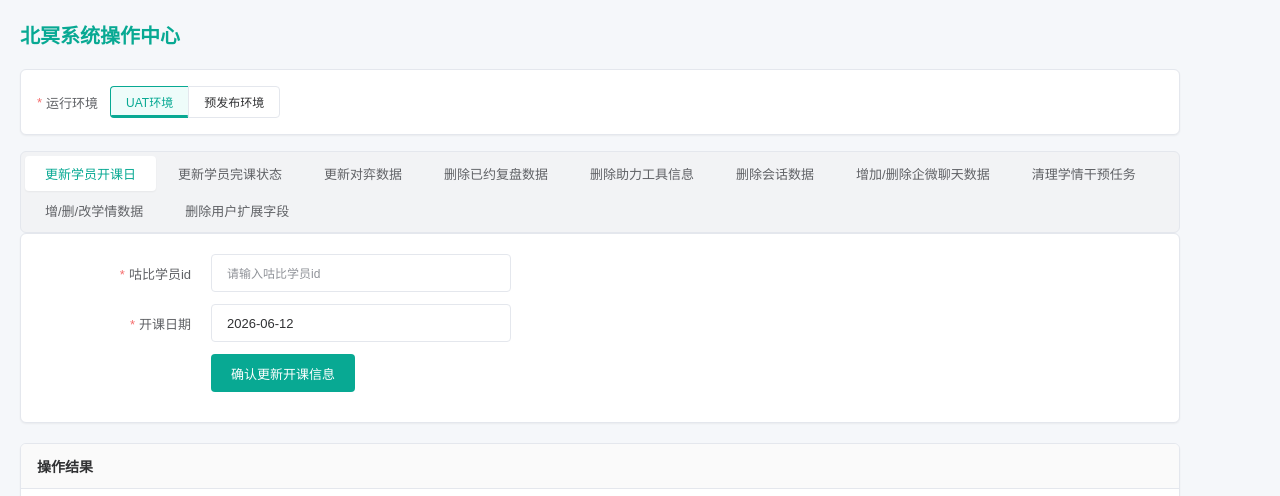
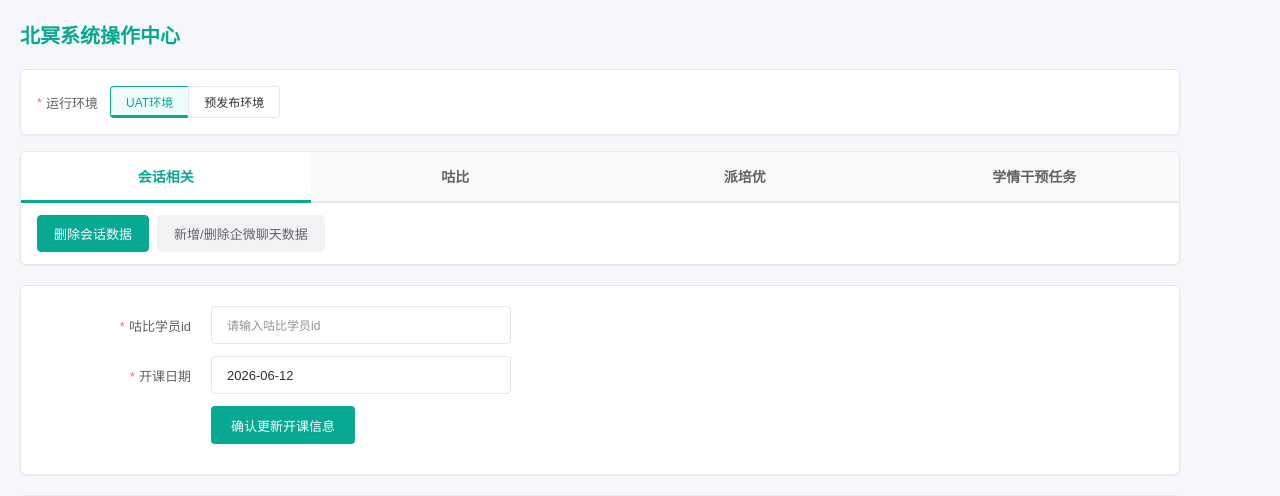
Before and after one commit to ZXX0523/test_platform, a Flask app: page /dm_gubi/py/dm_gubi in a window 1280 px wide. Shown: the top 496 px of the page. Run offline with Flask 2, Linux system fonts and the light colour scheme.

Commit message:
调整页面展示，增加二级tab

```diff
--- a/lib/py/dm_script.py
+++ b/lib/py/dm_script.py
@@ -886,7 +886,7 @@ class Dm_Script():
         """
         删除用户扩展字段数据
         根据品牌代码和大用户ID删除 eos_basic.user_extend_field 表中的数据
-        :param env: 环境标识（注意：eos_basic 数据库目前只有一套配置）
+        :param env: 环境标识
         :param brand_code: 品牌代码 (VIP_Maths, VIP_WanDou, VIP_YuWen 等)
         :param unification_id: 大用户ID
         :param field_names: 要删除的字段名，逗号分隔（如 'studentStage,grade'），为空则删除全部
--- a/static/css/ai_css.css
+++ b/static/css/ai_css.css
@@ -162,27 +162,98 @@ body {
     border: 1px solid var(--border);
 }
 
-.tab-item {
-    padding: 8px 20px;
+/* 一级分类标签样式 */
+.nav-tabs-wrapper {
+    background: var(--bg-card);
+    border-radius: var(--radius-md);
+    box-shadow: var(--shadow-sm);
+    border: 1px solid var(--border);
+    margin-bottom: 20px;
+    overflow: hidden;
+}
+
+.category-tabs {
+    display: flex;
+    gap: 0;
+    background: var(--bg-highlight);
+    padding: 0;
+    border-bottom: 2px solid var(--border);
+}
+
+.category-tab {
+    flex: 1;
+    padding: 14px 20px;
+    font-size: 14px;
+    font-weight: 600;
+    color: var(--text-secondary);
+    background: transparent;
+    cursor: pointer;
+    transition: var(--transition);
+    border-bottom: 3px solid transparent;
+    margin-bottom: -2px;
+    display: flex;
+    align-items: center;
+    justify-content: center;
+    gap: 8px;
+}
+
+.category-tab .tab-icon {
+    font-size: 16px;
+}
+
+.category-tab .tab-text {
+    font-size: 14px;
+}
+
+.category-tab.active {
+    color: var(--primary);
+    background: var(--bg-card);
+    border-bottom-color: var(--primary);
+}
+
+.category-tab:hover:not(.active) {
+    color: var(--primary);
+    background: rgba(8, 169, 147, 0.05);
+}
+
+/* 二级子标签容器 */
+.sub-tabs-container {
+    padding: 12px 16px;
+    background: var(--bg-card);
+}
+
+.sub-tabs {
+    display: none;
+    flex-wrap: wrap;
+    gap: 8px;
+}
+
+.sub-tabs.active {
+    display: flex;
+}
+
+.sub-tab-item {
+    padding: 8px 16px;
     font-size: 13px;
     font-weight: 500;
     color: var(--text-secondary);
+    background: var(--bg-tab);
     border-radius: var(--radius-sm);
     cursor: pointer;
     transition: var(--transition);
-    white-space: nowrap;
+    border: 1px solid transparent;
 }
 
-.tab-item.active {
-    background: var(--bg-card);
-    color: var(--primary);
-    box-shadow: var(--shadow-sm);
+.sub-tab-item.active {
+    background: var(--primary);
+    color: white;
+    border-color: var(--primary);
 }
 
-.tab-item:hover:not(.active) {
+.sub-tab-item:hover:not(.active) {
     color: var(--primary);
     background: var(--primary-light);
-    opacity: 0.8;
+    border-color: var(--primary);
 }
 
 /* ========== 核心修改：表单面板样式 ========== */
--- a/templates/dm/dm_gubi.html
+++ b/templates/dm/dm_gubi.html
@@ -34,18 +34,52 @@
         </div>
     </div>
 
-    <!-- 标签页 -->
-    <div class="tabs">
-        <div class="tab-item active" data-tab="tab1">更新学员开课日</div>
-        <div class="tab-item" data-tab="tab2">更新学员完课状态</div>
-        <div class="tab-item" data-tab="tab3">更新对弈数据</div>
-        <div class="tab-item" data-tab="tab4">删除已约复盘数据</div>
-        <div class="tab-item" data-tab="tab5">删除助力工具信息</div>
-        <div class="tab-item" data-tab="tab6">删除会话数据</div>
-        <div class="tab-item" data-tab="tab7">增加/删除企微聊天数据</div>
-        <div class="tab-item" data-tab="tab8">清理学情干预任务</div>
-        <div class="tab-item" data-tab="tab9">增/删/改学情数据</div>
-        <div class="tab-item" data-tab="tab10">删除用户扩展字段</div>
+    <!-- 标签页导航 -->
+    <div class="nav-tabs-wrapper">
+        <!-- 一级分类标签 -->
+        <div class="category-tabs">
+            <div class="category-tab active" data-category="common">
+                <!-- <span class="tab-icon">💬</span> -->
+                <span class="tab-text">会话相关</span>
+            </div>
+            <div class="category-tab" data-category="gubi">
+                <!-- <span class="tab-icon">🎮</span> -->
+                <span class="tab-text">咕比</span>
+            </div>
+            <div class="category-tab" data-category="ppy">
+                <!-- <span class="tab-icon">📚</span> -->
+                <span class="tab-text">派培优</span>
+            </div>
+            <div class="category-tab" data-category="learning">
+                <!-- <span class="tab-icon">📊</span> -->
+                <span class="tab-text">学情干预任务</span>
+            </div>
+        </div>
+        <!-- 二级子标签 -->
+        <div class="sub-tabs-container">
+            <!-- 共用分类 -->
+            <div class="sub-tabs active" data-category="common">
+                <div class="sub-tab-item active" data-tab="tab6">删除会话数据</div>
+                <div class="sub-tab-item" data-tab="tab7">新增/删除企微聊天数据</div>
+            </div>
+            <!-- 咕比分类 -->
+            <div class="sub-tabs" data-category="gubi">
+                <div class="sub-tab-item active" data-tab="tab1">更新学员开课日</div>
+                <div class="sub-tab-item" data-tab="tab2">更新学员完课状态</div>
+                <div class="sub-tab-item" data-tab="tab3">更新对弈数据</div>
+                <div class="sub-tab-item" data-tab="tab4">删除已约复盘数据</div>
+                <div class="sub-tab-item" data-tab="tab5">删除助力工具信息</div>
+            </div>
+            <!-- 派培优分类 -->
+            <div class="sub-tabs" data-category="ppy">
+                <div class="sub-tab-item active" data-tab="tab10">删除学员信息扩展字段</div>
+            </div>
+            <!-- 学情分类 -->
+            <div class="sub-tabs" data-category="learning">
+                <div class="sub-tab-item active" data-tab="tab8">清理学情干预任务</div>
+                <div class="sub-tab-item" data-tab="tab9">增/删/改学情数据</div>
+            </div>
+        </div>
     </div>
 
     <!-- 表单1：更新学员开课日（样式统一） -->
```
Also changed, not shown: static/js/dm_gubi_simplified.js (+59 -0 lines), templates/hualala_order/hualala_consume_hours.html (+10 -7 lines).
